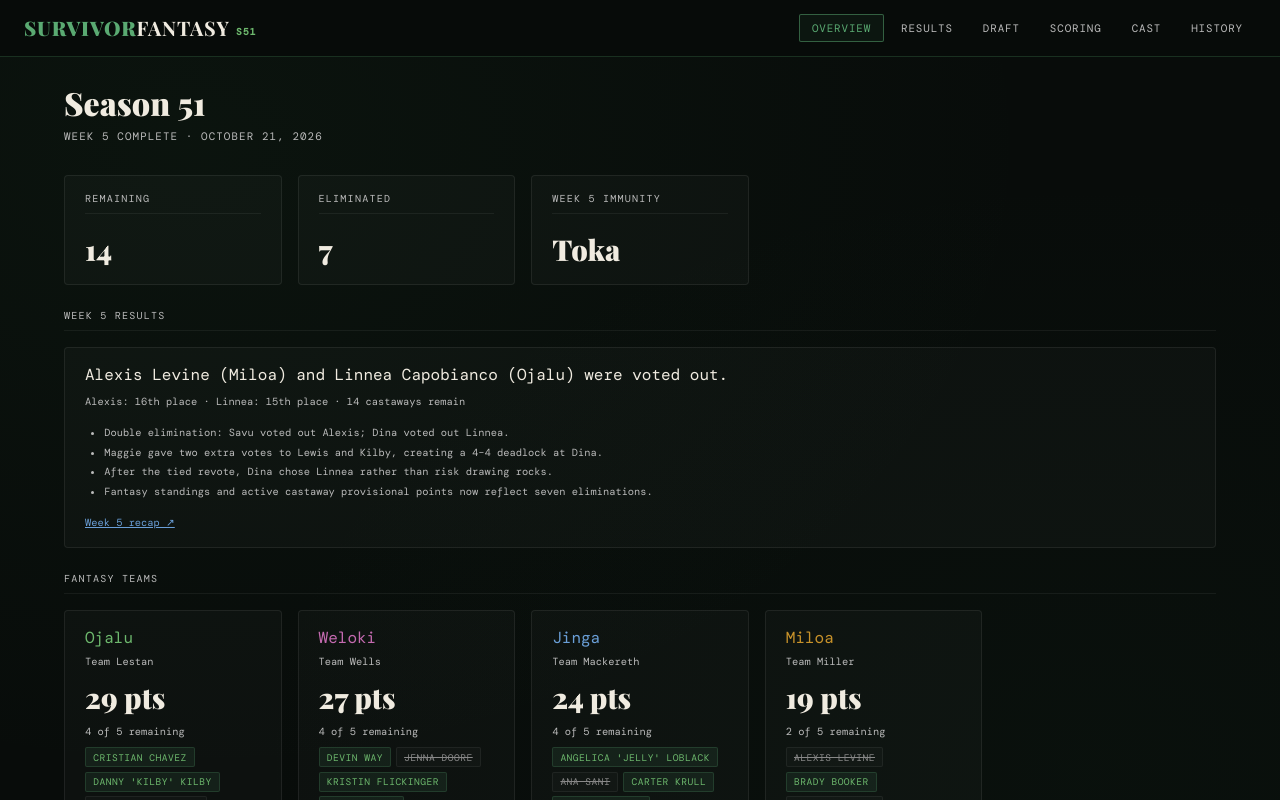
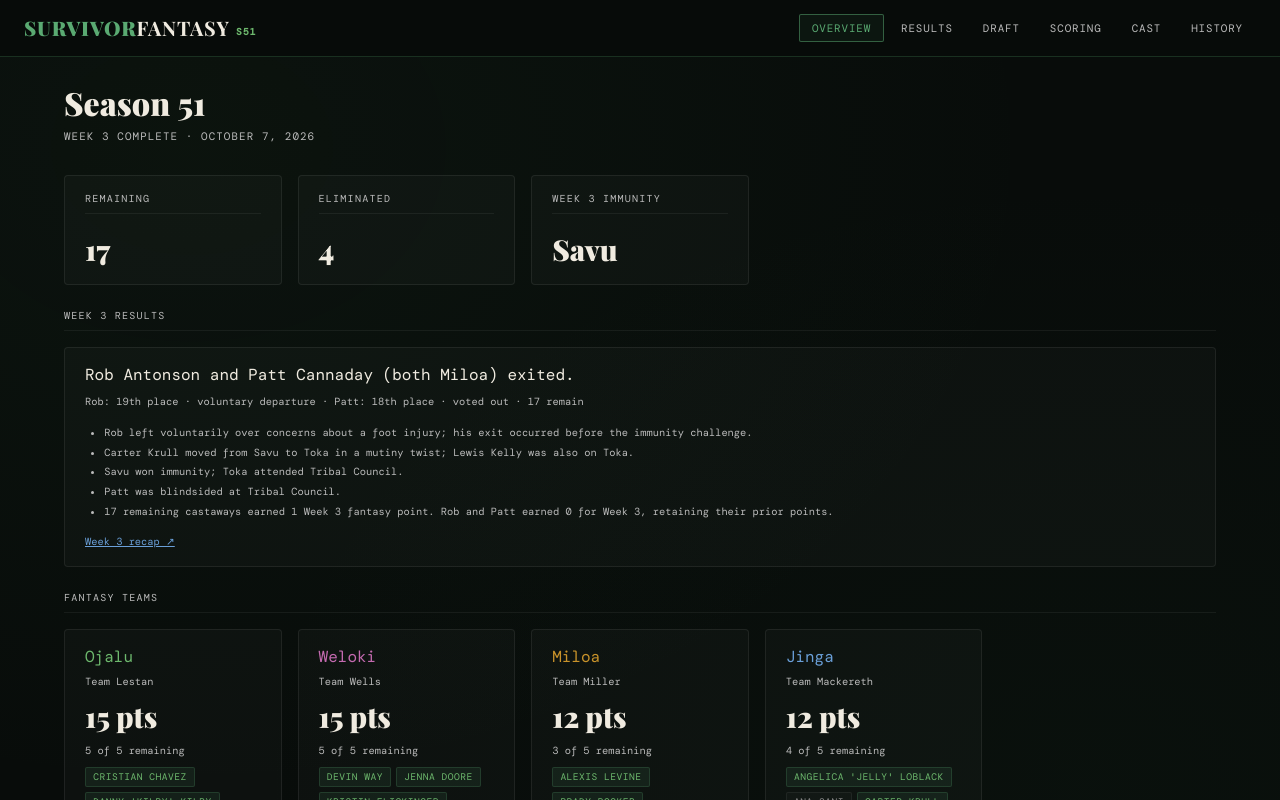
Before and after one commit to mackerethj/survivor-fantasy, a React (Create React App) app: page / in a window 1280 px wide. Both pictures are taken after a click on the button "ENTER LEAGUE HUB →". Shown: the top 800 px of the page. Built offline with nearby package versions, Linux system fonts and the light colour scheme.

Commit message:
Update splash version and results to Week 3

```diff
--- a/src/App.jsx
+++ b/src/App.jsx
@@ -1,15 +1,15 @@
 // src/App.jsx  —  Fantasy Survivor · Season 51 Edition
 import { useEffect, useState } from "react";
 
-const SPLASH_VERSION = "s51_week5_results_v1";
+const SPLASH_VERSION = "s51_week3_full_placement_guide_v4";
 
 // ─── Scoring ──────────────────────────────────────────────────────────────────
 // Same placement values as the History page (Season 50): first two out score
 // zero; thereafter each successive placement adds one point until the final
 // three, which increase by two points each. Active players are provisional.
-const CURRENT_WEEK = 5;
-const ELIMINATIONS = { "Aaliyah Puglia": 1, "Ana Sani": 2, "Rob Antonson": 3, "Patt Cannaday": 4, "Jenna Doore": 5, "Alexis Levine": 6, "Linnea Capobianco": 7 };
-const ELIMINATION_WEEKS = { "Aaliyah Puglia": 1, "Ana Sani": 2, "Rob Antonson": 3, "Patt Cannaday": 3, "Jenna Doore": 4, "Alexis Levine": 5, "Linnea Capobianco": 5 };
+const CURRENT_WEEK = 3;
+const ELIMINATIONS = { "Aaliyah Puglia": 1, "Ana Sani": 2, "Rob Antonson": 3, "Patt Cannaday": 4 };
+const ELIMINATION_WEEKS = { "Aaliyah Puglia": 1, "Ana Sani": 2, "Rob Antonson": 3, "Patt Cannaday": 3 };
 const COMPLETED_ELIMINATIONS = Object.keys(ELIMINATIONS).length;
 function placementPoints(eliminationOrder, totalCastaways) {
   if (eliminationOrder <= 2) return 0;
@@ -522,7 +522,7 @@ function saveState(s) {
   try { localStorage.setItem(STORAGE_KEY, JSON.stringify(s)); } catch {}
 }
 
-// Verified aired results through Week 5, October 21, 2026.
+// Results deliberately stop after Week 3, October 7, 2026.
 const TOKA_NAMES = new Set([
   "Aaliyah Puglia", "Thien An Nguyen", "Angelica 'Jelly' Loblack",
   "Brady Booker", "Danny 'Kilby' Kilby", "Devin Way", "Jenna Doore",
@@ -539,17 +539,12 @@ function hydrateCastaways(savedCastaways = []) {
       .filter(c => c && typeof c.name === "string")
       .map(c => [NAME_ALIASES[c.name] || c.name, c])
   );
-  const currentTribes = {
-    Toka: ["Brady Booker", "Carter Krull", "Kristin Flickinger", "Maggie Nestor", "Michael Pinsky", "Thien An Nguyen"],
-    Savu: ["Alexis Levine", "Devin Way", "Angelica 'Jelly' Loblack", "Ori Jean-Charles", "Jenna Doore"],
-    Dina: ["Cristian Chavez", "Eric Macksoud", "Danny 'Kilby' Kilby", "Lewis Kelly", "Linnea Capobianco", "Sharonda Cox"],
-  };
   return S51_CASTAWAYS.map((base, i) => ({
     ...base,
     draftedBy: savedByName.get(base.name)?.draftedBy ?? base.draftedBy ?? null,
     eliminationOrder: ELIMINATIONS[base.name] ?? null,
     eliminatedWeek: ELIMINATION_WEEKS[base.name] ?? null,
-    tribe: Object.entries(currentTribes).find(([, names]) => names.includes(base.name))?.[0] || (TOKA_NAMES.has(base.name) ? "Toka" : "Savu"),
+    tribe: base.name === "Lewis Kelly" ? "Toka" : TOKA_NAMES.has(base.name) ? "Toka" : "Savu",
     id: i + 1,
   }));
 }
@@ -696,7 +691,7 @@ function Splash({ onDismiss }) {
         The Open Era
       </div>
       <div style={{ maxWidth: 520, fontSize: "clamp(0.7rem, 1.4vw, 0.85rem)", color: "#bbb", lineHeight: 1.7, padding: "0 1rem" }}>
-        Week 5 complete · 21 castaways · 14 remaining. View the results, cast, and league history.
+        Week 3 complete · 21 castaways · 17 remaining. View the results, cast, and league history.
       </div>
 
       <button
@@ -780,7 +775,7 @@ export default function App() {
         <div className="container">
           {storageError && <p className="hint">Browser saving is unavailable. The confirmed draft remains available from the published site.</p>}
           {page === "overview"  && <Overview castaways={castaways} />}
-          {page === "results"   && <><WeekFive /><WeekFour /><WeekThree /><WeekTwo /><WeekOne /></>}
+          {page === "results"   && <><WeekThree /><WeekTwo /><WeekOne /></>}
           {page === "castaways" && <Castaways castaways={castaways} />}
           {page === "draft" && <Draft castaways={castaways} picks={draftPicks} />}
           {page === "scoring" && <Scoring castaways={castaways} />}
@@ -799,7 +794,7 @@ function Draft({ castaways, picks }) {
       <div className="page-subtitle">Draft complete · 5 rounds · 5 players per team</div>
       <div className="panel" style={{ marginBottom: "1.5rem" }}>
         <div className="section-title">All 20 picks confirmed</div>
-        <p className="hint">All four teams have five players. Aaliyah was eliminated in Week 1 and was not drafted. Ana (Jinga) was eliminated in Week 2. Rob and Patt (both Miloa) exited in Week 3. Jenna (Weloki) exited in Week 4; Alexis (Miloa) and Linnea (Ojalu) exited in Week 5.</p>
+        <p className="hint">All four teams have five players. Aaliyah was eliminated in Week 1 and was not drafted. Ana (Jinga) was eliminated in Week 2. Rob and Patt (both Miloa) exited in Week 3.</p>
       </div>
       <div className="section-title">Draft Board</div>
       <div style={{ overflowX: "auto", marginBottom: "1.5rem" }}>
@@ -842,7 +837,7 @@ function Scoring({ castaways }) {
   return (
     <div>
       <div className="page-title">Scoring</div>
-      <div className="page-subtitle">Season 51 · After Week 5 · Placement-based scoring</div>
+      <div className="page-subtitle">Season 51 · After Week 3 · Placement-based scoring</div>
       <div className="section-title">Team Scores</div>
       <div className="hist-grid">
         {scores.map(team => {
@@ -907,12 +902,12 @@ function Overview({ castaways }) {
   return (
     <div>
       <div className="page-title">Season 51</div>
-      <div className="page-subtitle">Week 5 complete · October 21, 2026</div>
+      <div className="page-subtitle">Week 3 complete · October 7, 2026</div>
       <div className="hist-grid">
         {[
           { label: "Remaining", value: remaining },
           { label: "Eliminated", value: castaways.length - remaining },
-          { label: "Week 5 immunity", value: "Toka" },
+          { label: "Week 3 immunity", value: "Savu" },
         ].map(item => (
           <div className="panel" key={item.label}>
             <div className="section-title">{item.label}</div>
@@ -920,7 +915,7 @@ function Overview({ castaways }) {
           </div>
         ))}
       </div>
-      <WeekFive compact />
+      <WeekThree compact />
       <div className="section-title">Fantasy Teams</div>
       <div className="hist-grid">
         {TEAMS.map(team => {
@@ -957,7 +952,7 @@ function Castaways({ castaways }) {
   return (
     <div>
       <div className="page-title">Season 51 Cast</div>
-      <div className="page-subtitle">After Week 5 · 14 remaining · 7 eliminated</div>
+      <div className="page-subtitle">After Week 3 · 17 remaining · 4 eliminated</div>
 
       <div className="section-title">Castaways — {listed.length}</div>
       <div className="castaways-grid">
@@ -1004,51 +999,10 @@ function CastawayCard({ c }) {
         {c.occupation && <div className="c-occ">{c.occupation}</div>}
         <div className="hint" style={{ margin: "0.4rem 0" }}>{TEAMS.find(t => t.id === c.draftedBy)?.name || "Not drafted"}</div>
         <div className="c-row">
-          <span style={{ fontSize: "0.65rem", color: c.tribe === "Toka" ? "#e8c45b" : c.tribe === "Savu" ? "#c49be8" : c.tribe === "Dina" ? "#dc7979" : "#aaa" }}>{c.tribe}</span>
+          <span style={{ fontSize: "0.65rem", color: c.tribe === "Toka" ? "#e8c45b" : c.tribe === "Savu" ? "#c49be8" : "#aaa" }}>{c.tribe}</span>
           <span className={`c-tag ${c.eliminationOrder ? "eliminated" : "alive"}`}>{c.eliminationOrder ? `Out · Week ${c.eliminatedWeek}` : "In the game"}</span>
         </div>
         {c.eliminationOrder && <div className="hint" style={{ marginTop: "0.4rem" }}>{ordinal(22 - c.eliminationOrder)} place · {calcPoints(c)} fantasy points</div>}
-      </div>
-    </div>
-  );
-}
-
-// ─── Week 5 ───────────────────────────────────────────────────────────────────
-function WeekFive({ compact = false }) {
-  return (
-    <div style={{ marginBottom: "1.5rem" }}>
-      {!compact && <><div className="page-title">Week 5</div><div className="page-subtitle">Not Here to Get a Pedicure · October 21, 2026</div></>}
-      <div className="section-title">Week 5 Results</div>
-      <div className="panel">
-        <div style={{ fontSize: "1rem", marginBottom: "0.6rem" }}>Alexis Levine (Miloa) and Linnea Capobianco (Ojalu) were voted out.</div>
-        <p className="hint">Alexis: 16th place · Linnea: 15th place · 14 castaways remain</p>
-        <ul className="hint" style={{ paddingLeft: "1.2rem", marginTop: "0.8rem", lineHeight: 1.9 }}>
-          <li>Double elimination: Savu voted out Alexis; Dina voted out Linnea.</li>
-          <li>Maggie gave two extra votes to Lewis and Kilby, creating a 4–4 deadlock at Dina.</li>
-          <li>After the tied revote, Dina chose Linnea rather than risk drawing rocks.</li>
-          <li>Fantasy standings and active castaway provisional points now reflect seven eliminations.</li>
-        </ul>
-        <a className="hint" style={{ color: "#6a9fd8", display: "inline-block", marginTop: "0.8rem" }} href="https://www.tvinsider.com/1298773/survivor-51-episode-5-recap-rock-draw-double-elimination-voted-out-jeff-probst/" target="_blank" rel="noopener noreferrer">Week 5 recap ↗</a>
-      </div>
-    </div>
-  );
-}
-
-// ─── Week 4 ───────────────────────────────────────────────────────────────────
-function WeekFour({ compact = false }) {
-  return (
-    <div style={{ marginBottom: "1.5rem" }}>
-      {!compact && <><div className="page-title">Week 4</div><div className="page-subtitle">That's the Magic of Survivor · October 14, 2026</div></>}
-      <div className="section-title">Week 4 Results</div>
-      <div className="panel">
-        <div style={{ fontSize: "1rem", marginBottom: "0.6rem" }}>Jenna Doore (Weloki) was voted out.</div>
-        <p className="hint">17th place · Savu · 16 castaways remained</p>
-        <ul className="hint" style={{ paddingLeft: "1.2rem", marginTop: "0.8rem", lineHeight: 1.9 }}>
-          <li>Tribe swap formed three tribes: Toka, Savu, and Dina.</li>
-          <li>Dina and Toka won immunity; Savu attended Tribal Council.</li>
-          <li>Jenna was voted out by a 4–1 vote.</li>
-        </ul>
-        <a className="hint" style={{ color: "#6a9fd8", display: "inline-block", marginTop: "0.8rem" }} href="https://www.paramountplus.com/sneak-peak/survivor-season-51-episode-4-recap/" target="_blank" rel="noopener noreferrer">Official Week 4 recap ↗</a>
       </div>
     </div>
   );
```
